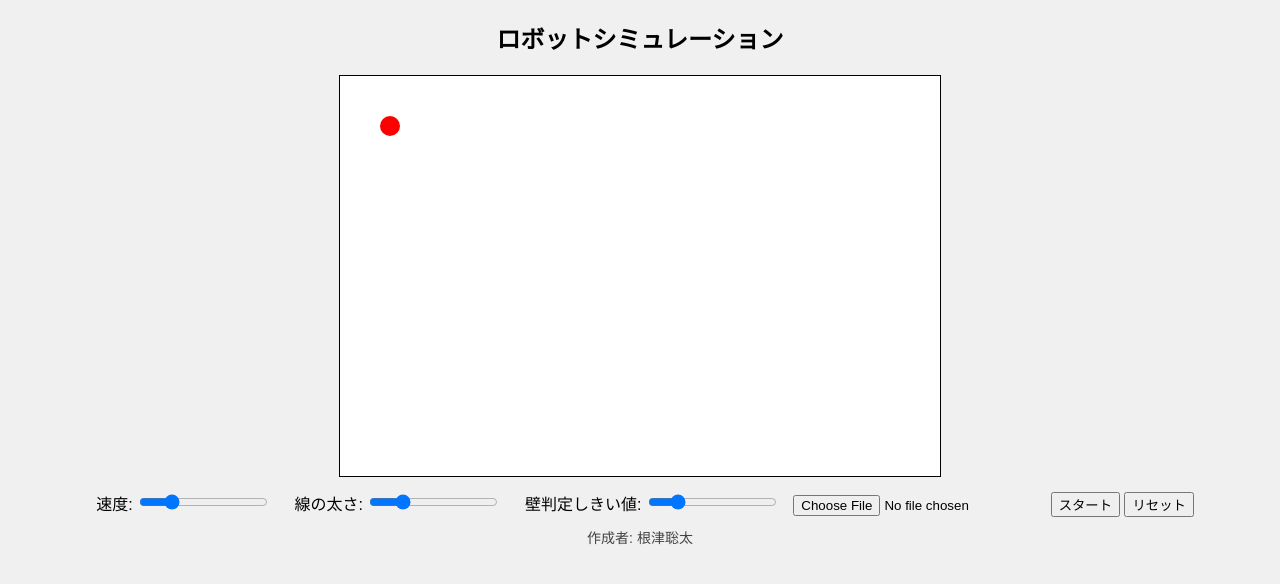
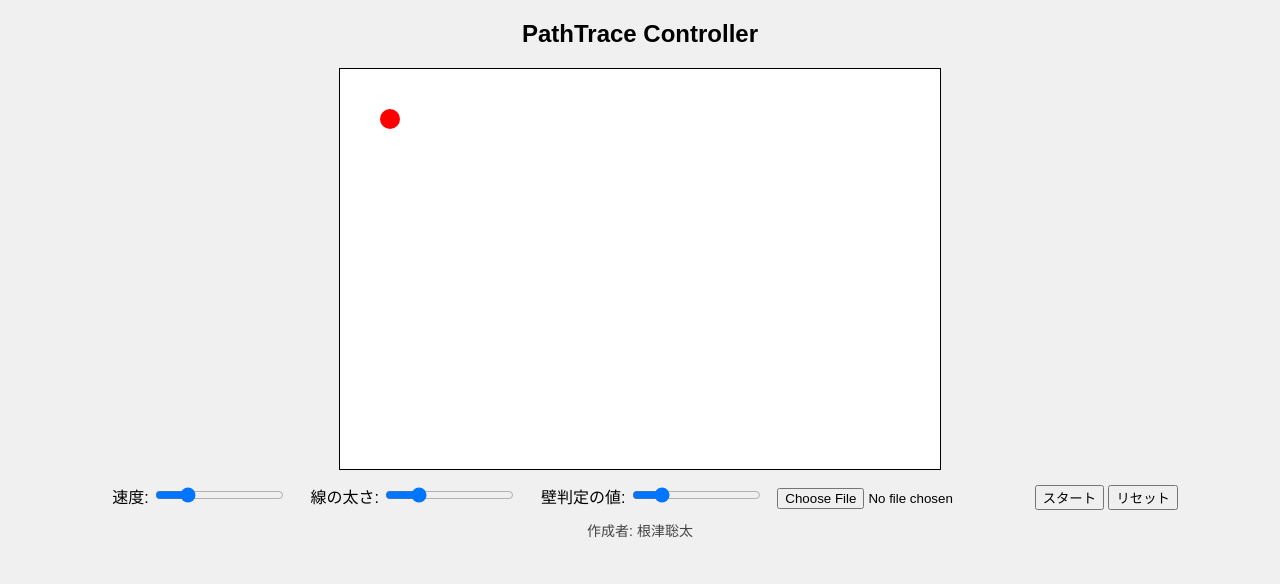
Before and after one commit to Heine0725/Information-Seminar-Deliverables, a plain HTML site: page index.html in a window 1280 px wide. Drawn offline with nearby package versions, Linux system fonts and the light colour scheme; no server answers.

Commit message:
Update index.html

```diff
--- a/index.html
+++ b/index.html
@@ -2,7 +2,7 @@
 <html lang="ja">
 <head>
   <meta charset="UTF-8">
-  <title>ロボットシミュレーション共有版</title>
+  <title>PathTrace Controller</title>
   <style>
     body { margin:0; font-family:sans-serif; text-align:center; background:#f0f0f0; }
     #canvas { border:1px solid black; touch-action:none; background:white; }
@@ -12,7 +12,7 @@
   </style>
 </head>
 <body>
-  <h2>ロボットシミュレーション</h2>
+  <h2>PathTrace Controller</h2>
   <canvas id="canvas" width="600" height="400"></canvas>
   <div id="controls">
     <label>速度:
@@ -21,7 +21,7 @@
     <label>線の太さ:
       <input type="range" id="thickness" min="1" max="10" step="1" value="3">
     </label>
-    <label>壁判定しきい値:
+    <label>壁判定の値:
       <input type="range" id="threshold" min="0" max="255" step="5" value="50">
     </label>
     <input type="file" id="bgLoader" accept="image/*">
```
